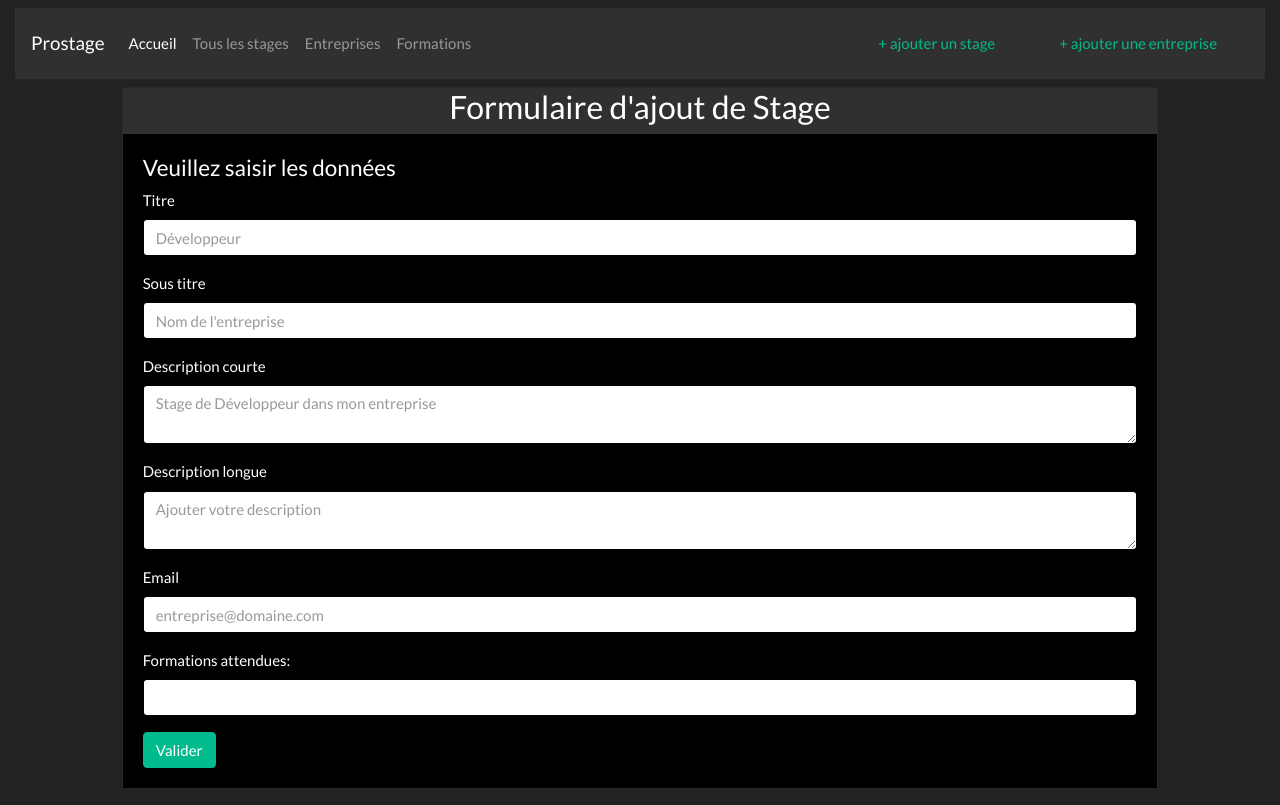
After one commit to richardoot/Prostage, a Symfony app: template templates/pro_stage/ajoutStage.html.twig in a window 1280 px wide. The commit adds this page. Run offline with Twig, Linux system fonts and the light colour scheme; the template is opened without the code that fills it, so the values that code supplies are empty; form fields are guessed from the names that the template uses; some libraries are stand-ins or nearby versions.

Commit message:
first commit branch

```diff
--- a/src/DataFixtures/AppFixtures.php
+++ b/src/DataFixtures/AppFixtures.php
@@ -85,6 +85,7 @@ class AppFixtures extends Fixture
               $entreprise->setVille($faker->city());
               $entreprise->setPays($faker->country());
               $entreprise->setComplementAdresse($faker->randomDigitNotNull());
+              $entreprise->setUrl($faker->url());
 
             //Initialisation de 2 Stages
               for($j=0 ; $j < $nbStages ; $j++){
@@ -96,7 +97,7 @@ class AppFixtures extends Fixture
                 //Initialisation
                   $stages->setTitre($faker->jobTitle());
                   $stages->setSousTitre('Stage chez ' . $entreprise->getNom());
-                  $stages->setDescriptionCourte('Stage de ' . $stages->getTitre() . ' dans la fameuse compagnie ' . $entreprise->getNom());
+                  $stages->setDescriptionCourte('Stage de ' . $stages->getTitre() . ' dans la compagnie ' . $entreprise->getNom());
 
                   if($nbFormation == 1){
                     $stages->setDescriptionLongue('Stage de ' . $stages->getTitre() . ' à '. $entreprise->getVille() . ' (' . $entreprise->getPays() . '), dans la fameuse compagnie de ' . $entreprise->getActivite() . ', ' . $entreprise->getNom() . '. ' . $tabFormation[$numDeLaFormation]->getNomLong());
--- a/src/Form/EntrepriseType.php
+++ b/src/Form/EntrepriseType.php
@@ -20,6 +20,7 @@ class EntrepriseType extends AbstractType
             ->add('ville')
             ->add('pays')
             ->add('complementAdresse')
+            ->add('url')
         ;
     }
 
--- a/templates/base.html.twig
+++ b/templates/base.html.twig
@@ -28,18 +28,17 @@
                     <a class="nav-link" href="{{path('lesStages')}}">Tous les stages</a>
                   </li>
                   <li class="nav-item">
-                    <a class="nav-link" href="{{path('lesEntreprises')}}">entreprises</a>
+                    <a class="nav-link" href="{{path('lesEntreprises')}}">Entreprises</a>
                   </li>
                   <li class="nav-item">
-                    <a class="nav-link" href="{{path('lesFormations')}}">formations</a>
-                  </li>
-                  <li class="nav-item">
-                    <a class="nav-link" href="{{path('ajoutEntreprise')}}">ajouter entreprise</a>
+                    <a class="nav-link" href="{{path('lesFormations')}}">Formations</a>
                   </li>
                 </ul>
+                <a class="nav-link" href="{{path('ajoutStage')}}"> + ajouter un stage</a>
+                <a class="nav-link" href="{{path('ajoutEntreprise')}}"> + ajouter une entreprise</a>
                 <form class="form-inline my-2 my-lg-0">
-                  <input class="form-control mr-sm-2" type="text" placeholder="Search">
-                  <button class="btn btn-secondary my-2 my-sm-0" type="submit">Search</button>
+                  <!--input class="form-control mr-sm-2" type="text" placeholder="Search">
+                  <button class="btn btn-secondary my-2 my-sm-0" type="submit">Search</button-->
                 </form>
               </div>
             </nav>
--- a/templates/pro_stage/ajoutModifEntreprise.html.twig
+++ b/templates/pro_stage/ajoutModifEntreprise.html.twig
@@ -19,6 +19,7 @@
               {{form_row(formulaire.ville,{'attr': {'placeholder': 'Paris'}})}}
               {{form_row(formulaire.pays,{'attr': {'placeholder': 'France'}})}}
               {{form_row(formulaire.complementAdresse,{'attr': {'placeholder': 'Résidence Ingurumena bât A2 6ème étage appartement n°263'}})}}
+              {{form_row(formulaire.url,{'attr': {'placeholder': 'www.lemoine.fr'}})}}
               <button type="submit" class="btn btn-success" name="button">Enregistrer</button>
            {{form_end(formulaire)}}
         </div>
--- /dev/null
+++ b/templates/pro_stage/ajoutStage.html.twig
@@ -0,0 +1,27 @@
+{% extends 'base.html.twig' %}
+
+{% block title %} Prostage - Ajout Stage{% endblock %}
+
+{% block body %}
+
+  <div class="row">
+    <div class="col-10 offset-1">
+      <div class="card mb-3">
+        <h3 style="text-align: center;"> Formulaire d'ajout de Stage </h3>
+        <div class="card-body" style="background: black;">
+           <h4>Veuillez saisir les données</h4>
+           {{form_start(formulaire)}}
+              {{form_row(formulaire.titre,{'attr': {'placeholder': 'Développeur'}})}}
+              {{form_row(formulaire.sousTitre,{'attr': {'placeholder': 'Nom de l\'entreprise'}})}}
+              {{form_row(formulaire.descriptionCourte,{'attr': {'placeholder': 'Stage de Développeur dans mon entreprise'}})}}
+              {{form_row(formulaire.descriptionLongue,{'attr': {'placeholder': 'Ajouter votre description'}})}}
+              {{form_row(formulaire.email,{'attr': {'placeholder': 'entreprise@domaine.com'}})}}
+              {{form_row(formulaire.formations,{'label': 'Formations attendues:'})}}
+              <button type="submit" class="btn btn-success"> Valider </button>
+           {{form_end(formulaire)}}
+        </div>
+      </div>
+    </div>
+  </div>
+
+{% endblock %}
--- a/templates/pro_stage/stagesParEntreprise.html.twig
+++ b/templates/pro_stage/stagesParEntreprise.html.twig
@@ -4,7 +4,7 @@
 
 {% block body %}
   <!-- Titre -->
-  <h1> Stages proposer par l'entreprise : {{nomEntreprise}}</h1>
+  <h1> Stages proposés par l'entreprise : {{nomEntreprise}}</h1>
 
 
   {% set debutLigne = true %}
```
Also changed, not shown: src/Controller/ProStageController.php (+36 -0 lines), src/Entity/Entreprise.php (+17 -0 lines), src/Form/StageType.php (added, +40 -0 lines), src/Migrations/Version20190222135107.php (added, +35 -0 lines).
